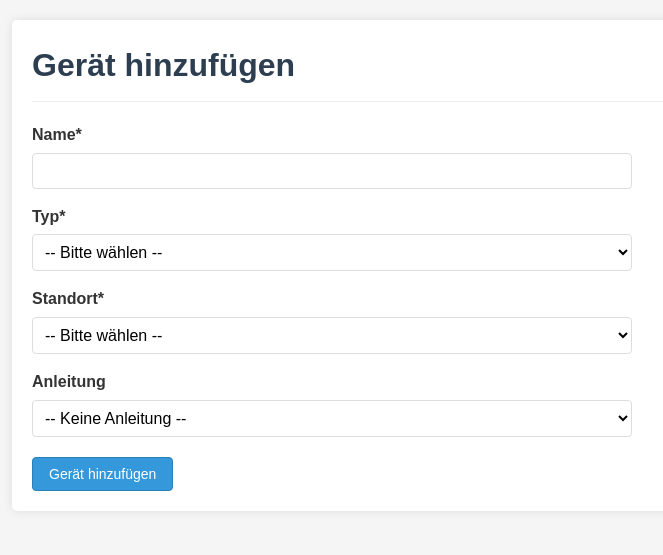
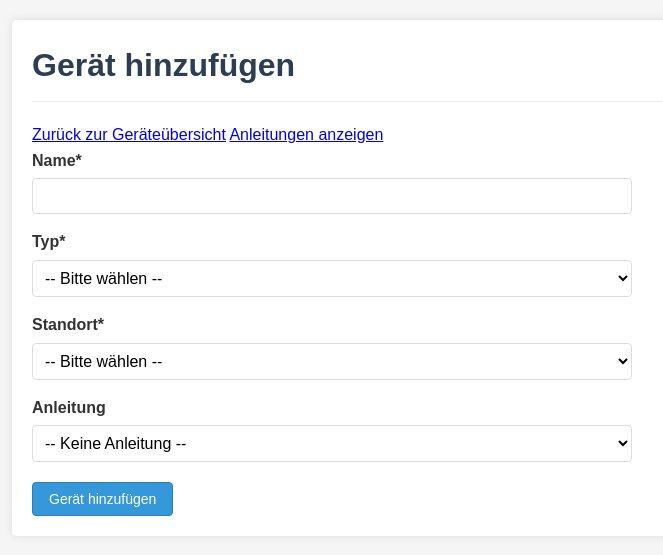
Before and after one commit to morbeth/home-assistant-pdf-manuals, a Flask app: template templates/add_device.html in a window 1280 px wide. Shown: the top 555 px of the page, without its empty margins (28-691 px from the left). Run offline with Flask 3, Linux system fonts and the light colour scheme; the template is opened without the code that fills it, so the values that code supplies are empty; parts of the project's set-up code (start-up, migrations or seed data) failed here and were passed over.

Commit message:
Behebung fehler navigation

```diff
--- a/config.yaml
+++ b/config.yaml
@@ -1,6 +1,6 @@
 
 name: "PDF-Anleitungen"
-version: "1.0.3"
+version: "1.0.4"
 slug: "pdf_manuals"
 description: "Hochladen und Verwalten von PDF-Anleitungen für Ihre Geräte"
 url: "https://github.com/yourusername/home-assistant-pdf-manuals"
--- a/templates/includes/navigation.html
+++ b/templates/includes/navigation.html
@@ -25,3 +25,10 @@
     <a href="{{ base_url }}{{ url_for('import_ha_devices') }}" class="nav-item">Aus Home Assistant importieren</a>
 </nav>
 {% endmacro %}
+
+{% macro nav_add_edit_device() %}
+<nav class="sub-nav">
+    <a href="{{ base_url }}{{ url_for('list_devices') }}" class="nav-item">Zurück zur Geräteübersicht</a>
+    <a href="{{ base_url }}{{ url_for('list_manuals') }}" class="nav-item">Anleitungen anzeigen</a>
+</nav>
+{% endmacro %}
```
